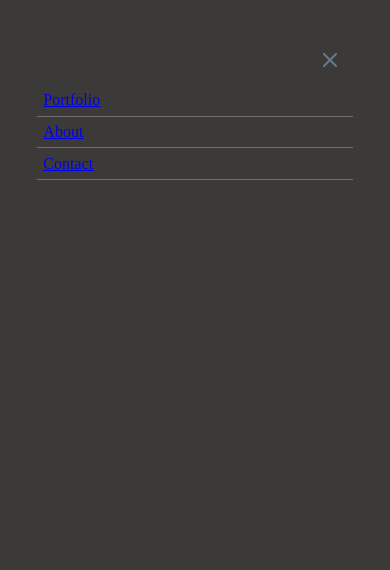
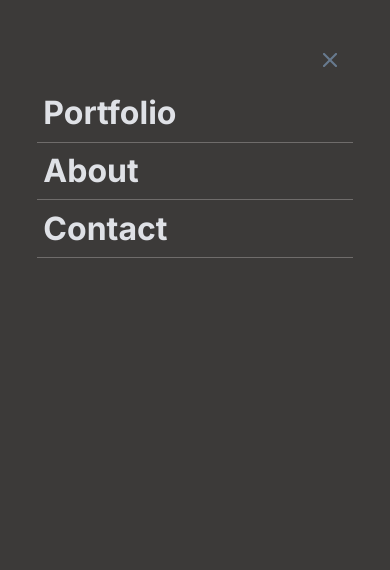
Before and after one commit to H-Ramalan/portfolio-desktop, a website: page index.html in a window 390 px wide. Both pictures are taken after a click on the link 349 px from the left and 32 px from the top of the page. Shown: the top 570 px of the page. Drawn offline with Linux system fonts and the light colour scheme.

Commit message:
Add style for modal navbar

```diff
--- a/style.css
+++ b/style.css
@@ -790,14 +790,14 @@ li.skills::before {
     border-bottom: 1px solid #6f6c6b;
   }
 
-  /* #list-modal {
+  #list-modal {
     color: #dfe1e6;
     text-decoration: none;
     font-family: "Inter", sans-serif;
     font-weight: 700;
     line-height: 44px;
     font-size: 32px;
-  } */
+  }
 
   .nav-close {
     margin: 5%;
```
